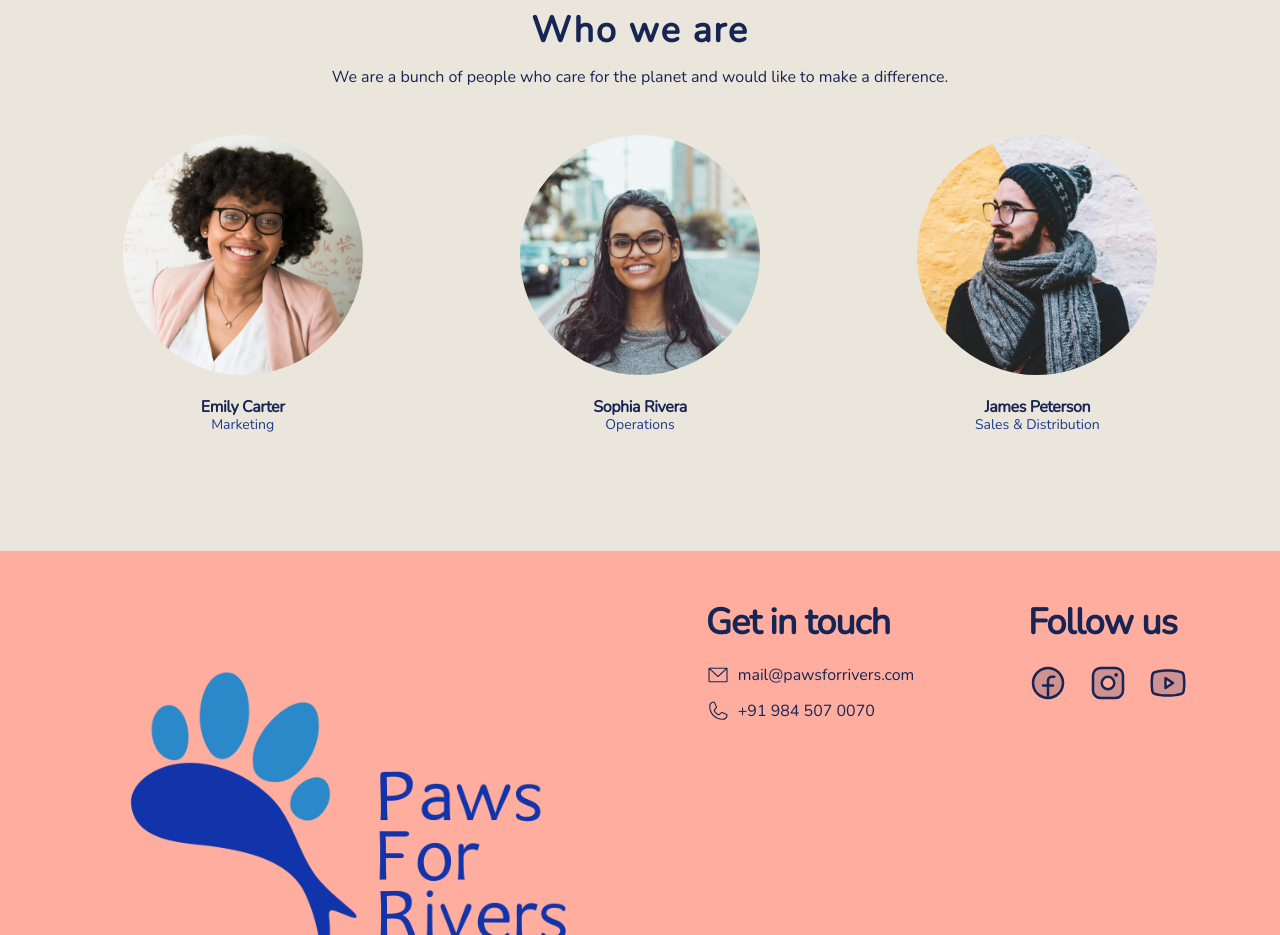
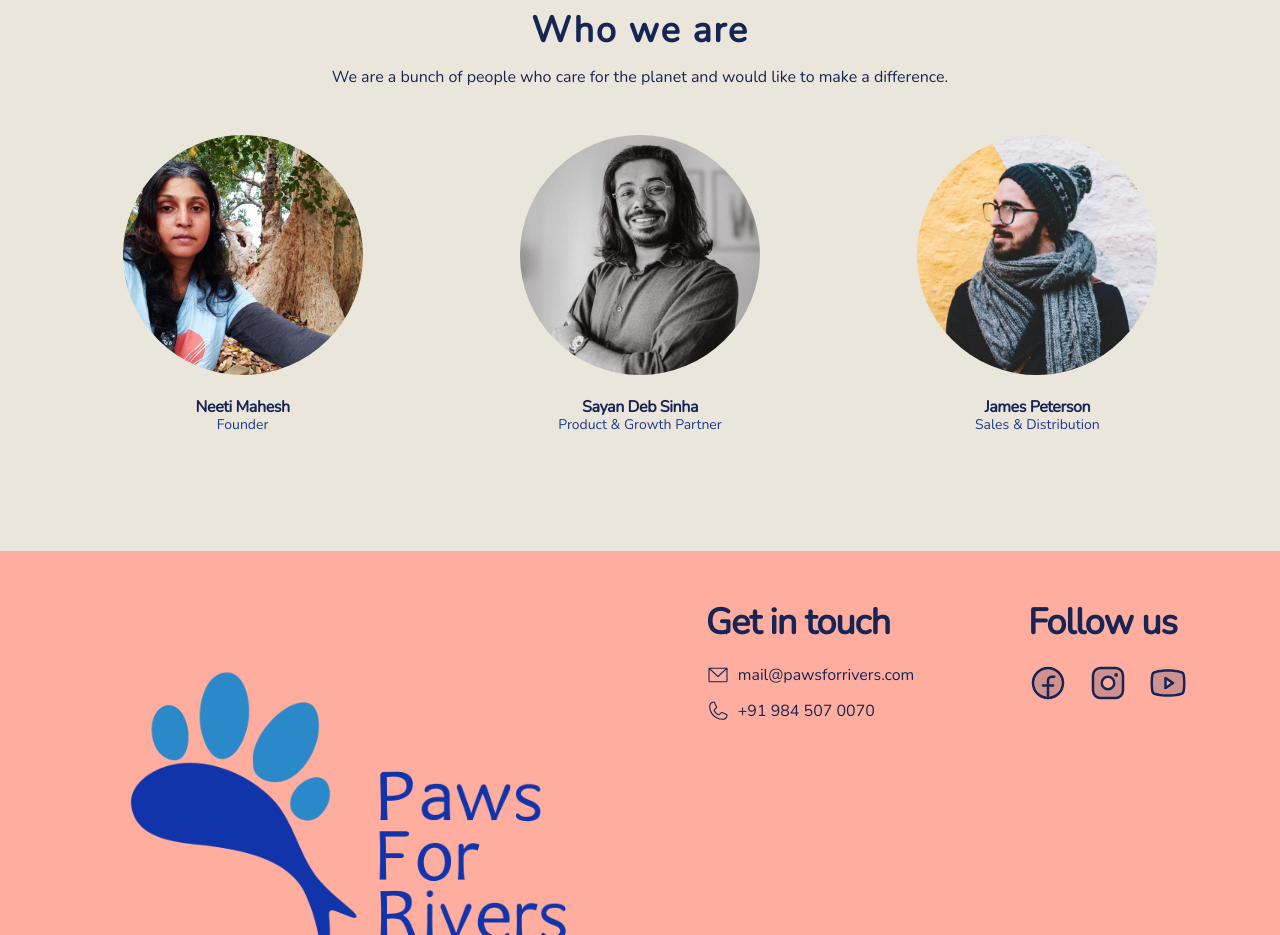
Before and after one commit to mohansky/paws-for-rivers, a Next.js app: page /about in a window 1280 px wide. Shown: the part 3280-4215 px from the top of the page. Built offline with nearby package versions, Linux system fonts and the light colour scheme.

Commit message:
Add files via upload

```diff
--- a/components/sections/team.tsx
+++ b/components/sections/team.tsx
@@ -61,15 +61,15 @@ export default function Team() {
 const team = [
   {
     idx: 1,
-    name: "Emily Carter",
-    role: "Marketing",
-    image: "/images/team/team1.jpg",
+    name: "Neeti Mahesh",
+    role: "Founder",
+    image: "/images/team/neeti-mahesh.jpg",
   },
   {
     idx: 2,
-    name: "Sophia Rivera",
-    role: "Operations",
-    image: "/images/team/team2.jpg",
+    name: "Sayan Deb Sinha",
+    role: "Product & Growth Partner",
+    image: "/images/team/sayan-deb-sinha.jpg",
   },
   {
     idx: 3,
```
